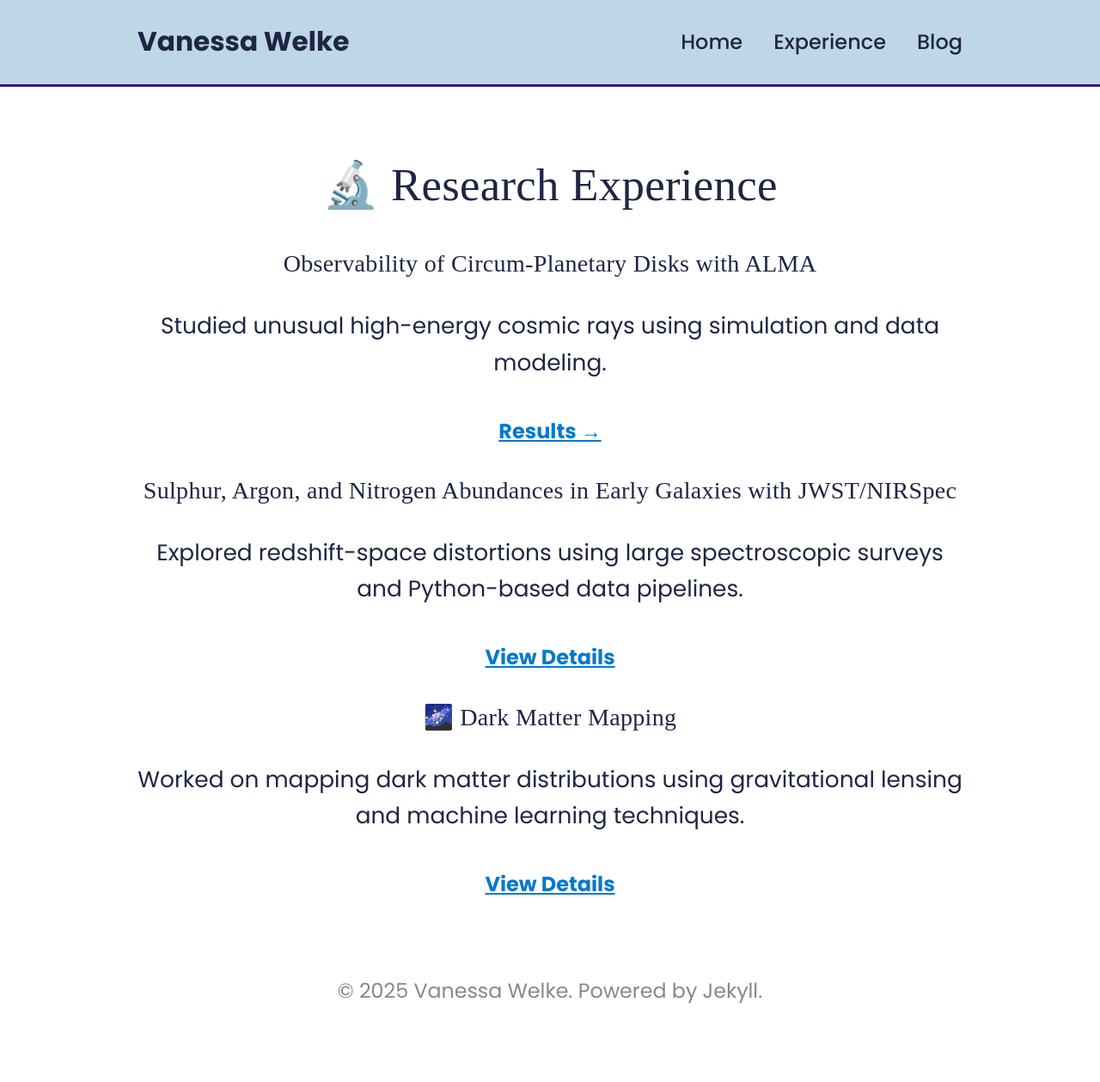
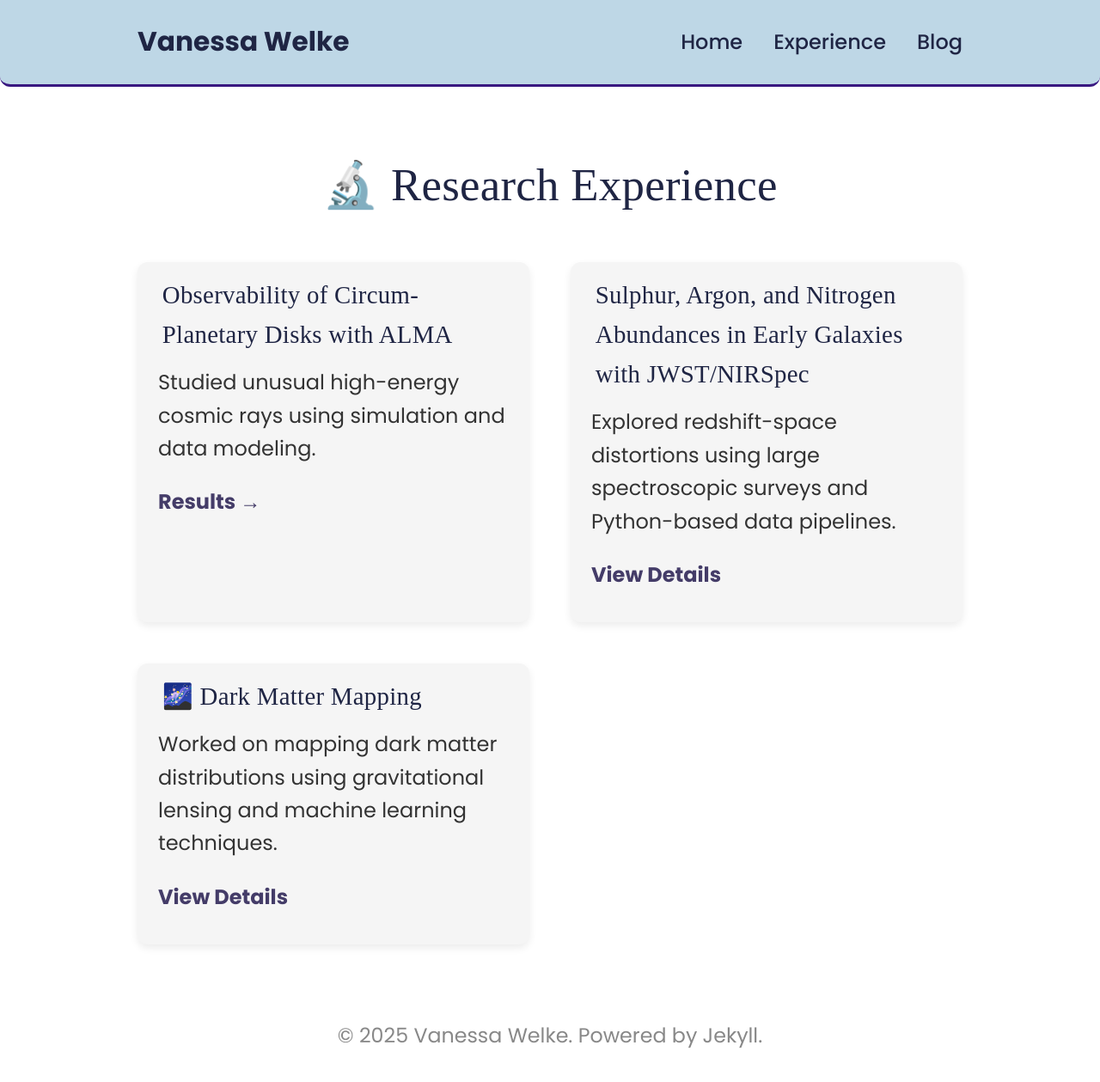
Before and after one commit to VWelke/personal_website, a Jekyll site: the page built from experience/index.md, in a window 1280 px wide and 1267 px high. Shown: the top 1259 px of the window at 86% size. Built offline with Jekyll 4.4.1, drawn with Linux system fonts in a browser that asks for light colours.

Commit message:
Update style.css

```diff
--- a/assets/css/style.css
+++ b/assets/css/style.css
@@ -5,7 +5,7 @@ body {
   margin: 0;
   padding: 0;
   color: #1F2544;
-  font-size: 24px; /* ⬅️ Bigger base text */
+  font-size: 24px;
   line-height: 1.6;
 }
 
@@ -15,16 +15,17 @@ h1, h2, h3, h4, h5, h6 {
   letter-spacing: 0.3px;
 }
 
-
 /* Navbar */
 .navbar {
   background-color: #bed7e6;
-  box-shadow: none; /* optional: remove shadow if you prefer the line */
-  border-bottom: 3px solid #391880; /* light line separating nav and body */
+  box-shadow: none;
+  border-bottom: 3px solid #391880;
   padding: 1em 0;
   position: sticky;
   top: 0;
   z-index: 100;
+  border-bottom-left-radius: 12px;
+  border-bottom-right-radius: 12px;
 }
 
 .nav-wrapper {
@@ -67,7 +68,7 @@ main {
   text-align: center;
 }
 
-/* Heading and content */
+/* Headings & text */
 h1 {
   font-size: 2.2em;
   margin-bottom: 0.2em;
@@ -91,3 +92,93 @@ footer {
   color: #888;
   font-size: 0.9em;
 }
+
+/* Card Grid Layout */
+.card-grid {
+  display: grid;
+  grid-template-columns: repeat(auto-fit, minmax(300px, 1fr));
+  gap: 2em;
+  margin-top: 2em;
+}
+
+.card {
+  background: #F5F5F5;
+  border-radius: 12px;
+  overflow: hidden;
+  box-shadow: 0 4px 10px rgba(0, 0, 0, 0.08);
+  transition: transform 0.2s ease, box-shadow 0.2s ease;
+  text-align: left;
+  display: flex;
+  flex-direction: column;
+}
+
+.card:hover {
+  transform: translateY(-4px);
+  box-shadow: 0 8px 20px rgba(0, 0, 0, 0.12);
+}
+
+.card-image {
+  width: 100%;
+  height: 180px;
+  object-fit: cover;
+  transition: transform 0.3s ease;
+}
+
+.card:hover .card-image {
+  transform: scale(1.02);
+}
+
+.card-date {
+  font-size: 0.85em;
+  color: #888;
+  margin: 0.8em 1em 0 1em;
+}
+
+.card h3 {
+  font-size: 1.2em;
+  margin: 0.5em 1em;
+  font-family: 'Times New Roman', serif;
+}
+
+.card p {
+  font-size: 1em;
+  margin: 0 1em 1em;
+  color: #333;
+}
+
+.card a {
+  margin: 0 1em 1.5em;
+  color: #443C68;
+  font-weight: bold;
+  text-decoration: none;
+}
+
+.card a:hover {
+  text-decoration: underline;
+}
+
+/* Responsive adjustments */
+@media (max-width: 600px) {
+  body {
+    font-size: 18px;
+  }
+
+  h1 {
+    font-size: 1.8em;
+  }
+
+  .card h3 {
+    font-size: 1.1em;
+  }
+
+  .nav-wrapper {
+    flex-direction: column;
+    align-items: flex-start;
+  }
+
+  .nav-links {
+    margin-top: 0.5em;
+    flex-wrap: wrap;
+    gap: 1em;
+  }
+}
```
